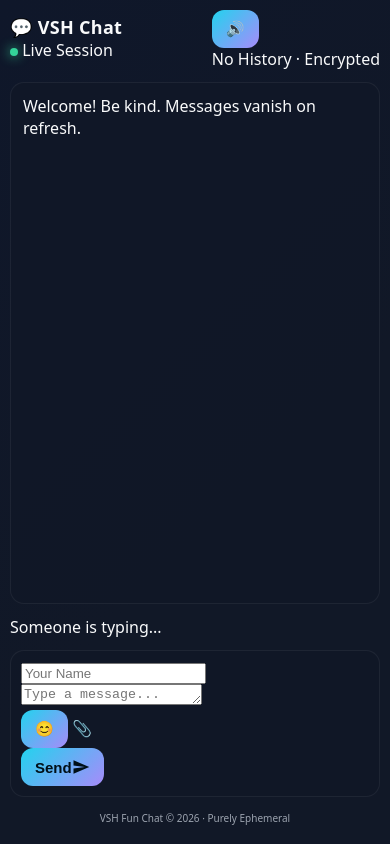
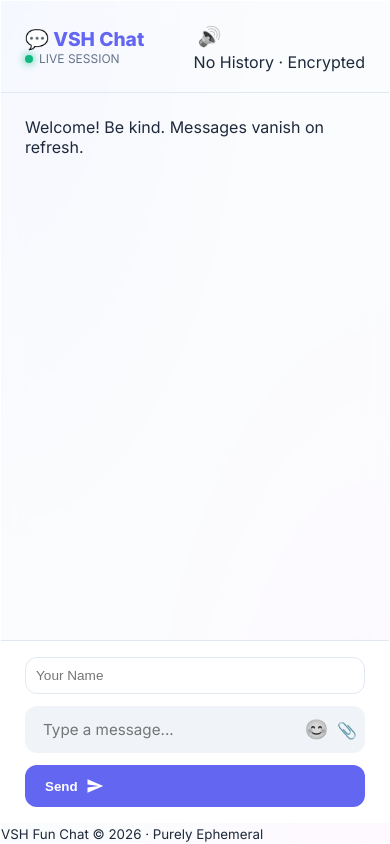
Before and after one commit to Ajaym4654/Fun-Chat-Boys-VSH, a website: page public/index.html in a window 390 px wide. Drawn offline with nearby package versions, Linux system fonts and the light colour scheme; no server answers.

Commit message:
Update style.css

```diff
--- a/public/style.css
+++ b/public/style.css
@@ -1,196 +1,118 @@
-* {
-  box-sizing: border-box;
+:root {
+  --bg: #f0f4f8;
+  --surface: #ffffff;
+  --primary: #6366f1;
+  --primary-light: #e0e7ff;
+  --accent: #f43f5e;
+  --text: #1e293b;
+  --text-muted: #64748b;
+  --border: #e2e8f0;
+  --shadow: 0 10px 15px -3px rgba(0, 0, 0, 0.05);
+  --radius: 16px;
 }
 
-:root {
-  --bg: #0f172a;
-  --panel: #111827;
-  --muted: #9ca3af;
-  --text: #f9fafb;
-  --accent: #22d3ee;
-  --accent2: #a78bfa;
-  --input: #1f2937;
-  --success: #34d399;
-  --danger: #f87171;
-}
+* { box-sizing: border-box; }
 
-html, body {
-  height: 100%;
+body {
   margin: 0;
-  font-family: system-ui, -apple-system, Segoe UI, Roboto, Helvetica, Arial, Noto Sans, "Apple Color Emoji","Segoe UI Emoji";
-  background: linear-gradient(135deg, var(--bg), #111827 60%);
+  font-family: 'Inter', sans-serif;
+  background: var(--bg);
+  background-image: radial-gradient(at 0% 0%, #e0e7ff 0px, transparent 50%),
+                    radial-gradient(at 100% 100%, #fae8ff 0px, transparent 50%);
+  height: 100vh;
+  display: flex;
+  justify-content: center;
+  align-items: center;
   color: var(--text);
 }
 
 .app {
-  max-width: 1000px;
-  margin: 0 auto;
-  height: 100vh;
+  width: 95%;
+  max-width: 900px;
+  height: 90vh;
+  background: rgba(255, 255, 255, 0.7);
+  backdrop-filter: blur(10px);
+  border: 1px solid white;
+  border-radius: 24px;
   display: grid;
   grid-template-rows: auto 1fr auto auto;
-  gap: 12px;
-  padding: 16px;
+  box-shadow: var(--shadow);
+  overflow: hidden;
 }
 
-/* HEADER */
+/* Header */
 header {
+  padding: 20px 24px;
   display: flex;
-  align-items: baseline;
   justify-content: space-between;
-  flex-wrap: wrap; /* makes it responsive */
-  gap: 8px;
-}
-.title {
-  font-size: clamp(18px, 2vw, 22px);
-  font-weight: 700;
-  letter-spacing: .3px;
-}
-.meta {
-  color: var(--muted);
-  font-size: clamp(12px, 1.5vw, 14px);
-  display: flex;
   align-items: center;
-  gap: 8px;
-}
-.live-dot {
-  width: 8px;
-  height: 8px;
-  background: var(--success);
-  border-radius: 50%;
-  display: inline-block;
-  box-shadow: 0 0 12px var(--success);
+  border-bottom: 1px solid var(--border);
 }
 
-/* CHAT AREA */
+.title { font-weight: 800; font-size: 1.2rem; color: var(--primary); }
+.status { display: flex; align-items: center; gap: 6px; font-size: 0.75rem; color: var(--text-muted); text-transform: uppercase; }
+.live-dot { width: 8px; height: 8px; background: #10b981; border-radius: 50%; box-shadow: 0 0 8px #10b981; }
+
+/* Chat Area */
 #chatArea {
+  padding: 24px;
   overflow-y: auto;
-  padding: 12px;
-  background: rgba(17,24,39, .6);
-  border: 1px solid rgba(255,255,255,.06);
-  border-radius: 14px;
   display: flex;
   flex-direction: column;
-  gap: 10px;
+  gap: 16px;
   scroll-behavior: smooth;
 }
 
-.msg {
-  display: inline-flex;
-  align-items: flex-start;
-  gap: 10px;
-  padding: 10px 12px;
-  background: rgba(31,41,55,.7);
-  border: 1px solid rgba(255,255,255,.08);
-  border-radius: 12px;
-  max-width: 85%;
-  line-height: 1.35;
-  word-wrap: break-word;
-  white-space: pre-wrap;
-  font-size: clamp(14px, 1.8vw, 16px);
-}
-.msg .name { color: var(--accent); font-weight: 600; }
-.msg .time { color: var(--muted); font-size: clamp(11px, 1.2vw, 12px); margin-left: 6px; }
-.msg .body { font-size: clamp(14px, 1.8vw, 16px); }
+.msg-row { display: flex; gap: 12px; align-items: flex-end; }
+.msg-row.self { flex-direction: row-reverse; }
 
-.system {
-  color: var(--muted);
-  font-size: clamp(12px, 1.5vw, 13px);
-  margin: 8px 0;
-  opacity: .9;
+.avatar {
+  width: 32px; height: 32px; border-radius: 10px;
+  display: flex; align-items: center; justify-content: center;
+  font-weight: bold; color: white; font-size: 0.8rem;
 }
 
-/* CONTROLS */
-#controls {
-  display: grid;
-  gap: 10px;
-  background: rgba(17,24,39,.6);
-  border: 1px solid rgba(255,255,255,.06);
-  border-radius: 14px;
-  padding: 10px;
-}
-.row { display: flex; gap: 8px; align-items: center; flex-wrap: wrap; }
-
-#name, #msg {
-  flex: 1;
-  background: var(--input);
-  border: 1px solid rgba(255,255,255,.08);
-  border-radius: 12px;
-  padding: 10px 12px;
-  color: var(--text);
-  outline: none;
-  font-size: 15px;
-}
-#msg {
-  resize: none;
-  max-height: 160px;
+.bubble {
+  max-width: 70%;
+  padding: 12px 16px;
+  border-radius: 18px;
+  font-size: 0.95rem;
+  line-height: 1.4;
+  position: relative;
 }
 
-button, .fileLabel {
-  background: linear-gradient(135deg, var(--accent), var(--accent2));
-  border: none;
-  color: #001018;
-  font-weight: 700;
-  padding: 10px 14px;
-  border-radius: 12px;
-  cursor: pointer;
-  display: inline-flex;
-  align-items: center;
-  justify-content: center;
-  transition: transform .05s ease;
-  font-size: 15px;
-}
-.fileLabel { min-width: 44px; }
-button:active, .fileLabel:active { transform: translateY(1px); }
-button.send { min-width: 92px; }
+.msg-row:not(.self) .bubble { background: var(--surface); border: 1px solid var(--border); border-bottom-left-radius: 4px; }
+.msg-row.self .bubble { background: var(--primary); color: white; border-bottom-right-radius: 4px; }
 
-/* FILES */
-#fileQueue {
-  display: flex;
-  flex-wrap: wrap;
-  gap: 8px;
-}
-.file-chip {
-  background: rgba(31,41,55,.8);
-  border: 1px solid rgba(255,255,255,.08);
-  color: var(--text);
-  padding: 6px 10px;
-  border-radius: 999px;
-  font-size: 12px;
-}
-.file-chip .x { margin-left: 6px; opacity: .8; cursor: pointer; }
+.user-name { font-size: 0.7rem; font-weight: 600; margin-bottom: 4px; display: block; color: var(--text-muted); }
 
-/* EMOJIS */
-.emoji-picker {
-  display: none;
-  grid-template-columns: repeat(auto-fill, minmax(32px, 1fr));
-  gap: 6px;
-  padding: 8px;
-  background: rgba(31,41,55,.95);
-  border: 1px solid rgba(255,255,255,.09);
-  border-radius: 12px;
-  max-height: 180px;
-  overflow: auto;
-}
-.emoji-picker button {
-  background: transparent;
-  border: 1px solid rgba(255,255,255,.08);
-  padding: 6px;
-  border-radius: 8px;
-  color: var(--text);
-}
-.emoji-picker.open { display: grid; }
+/* Controls */
+#controls { padding: 16px 24px; background: var(--surface); border-top: 1px solid var(--border); }
+.input-group { display: flex; gap: 12px; align-items: flex-end; }
 
-footer {
-  color: var(--muted);
-  text-align: center;
-  font-size: clamp(12px, 1.5vw, 14px);
-  padding-bottom: 8px;
+#userName { width: 120px; border: 1px solid var(--border); padding: 10px; border-radius: 12px; font-size: 0.85rem; }
+.main-input { flex: 1; position: relative; background: var(--bg); border-radius: 12px; padding: 4px 8px; display: flex; align-items: center; }
+
+#msgInput {
+  flex: 1; border: none; background: transparent; padding: 10px; resize: none;
+  font-family: inherit; font-size: 0.95rem; outline: none;
 }
 
-/* 📱 Mobile first adjustments */
-@media (max-width: 640px) {
-  .app { padding: 10px; }
-  .msg { max-width: 100%; }
-  .row { flex-direction: column; align-items: stretch; }
-  button.send { width: 100%; }
+.icon-btn { background: none; border: none; cursor: pointer; font-size: 1.2rem; padding: 4px; filter: grayscale(1); transition: 0.2s; }
+.icon-btn:hover { filter: grayscale(0); transform: scale(1.1); }
+
+.send-btn {
+  background: var(--primary); color: white; border: none; padding: 12px 20px;
+  border-radius: 12px; font-weight: 600; display: flex; align-items: center; gap: 8px; cursor: pointer;
 }
+
+.typing-pill {
+  padding: 4px 24px; font-size: 0.75rem; color: var(--primary); font-style: italic;
+  opacity: 0; transition: opacity 0.3s;
+}
+
+@media (max-width: 600px) {
+  .app { width: 100%; height: 100%; border-radius: 0; }
+  .input-group { flex-direction: column; align-items: stretch; }
+  #userName { width: 100%; }
+}
```
